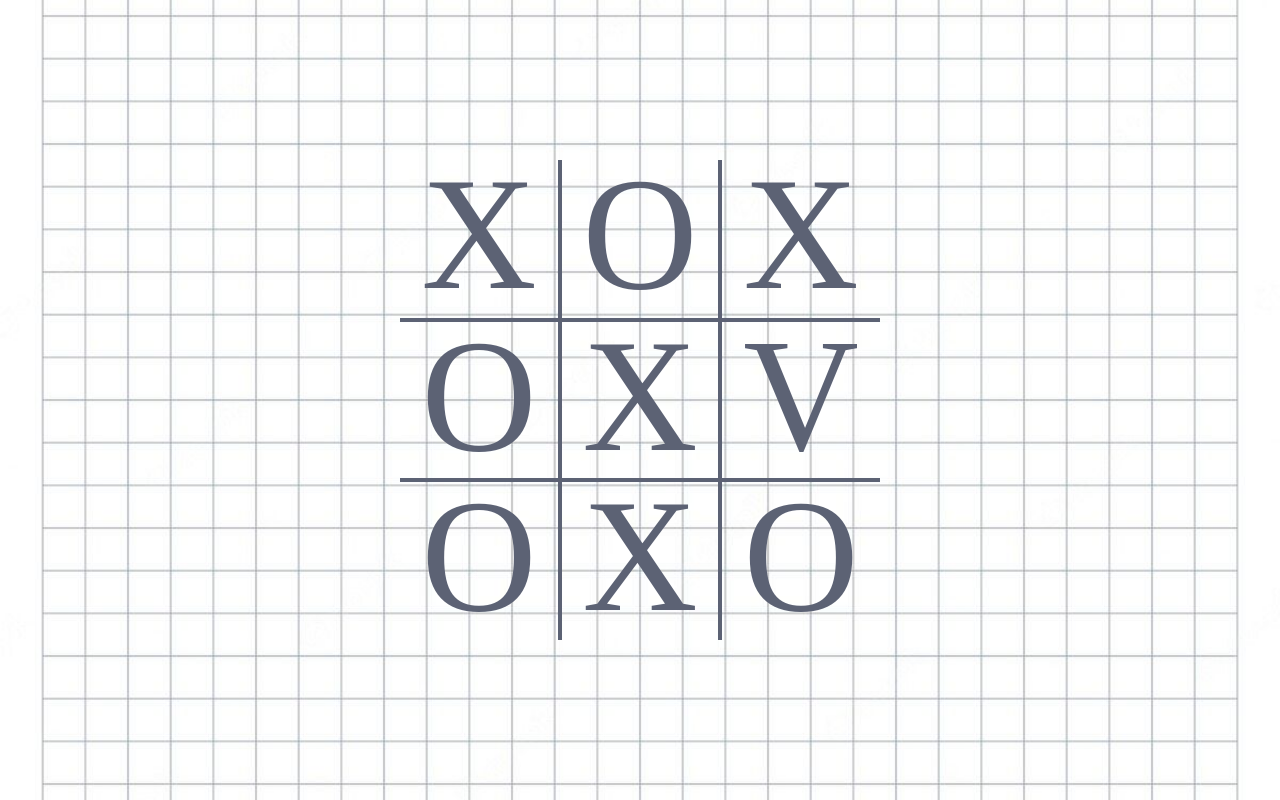
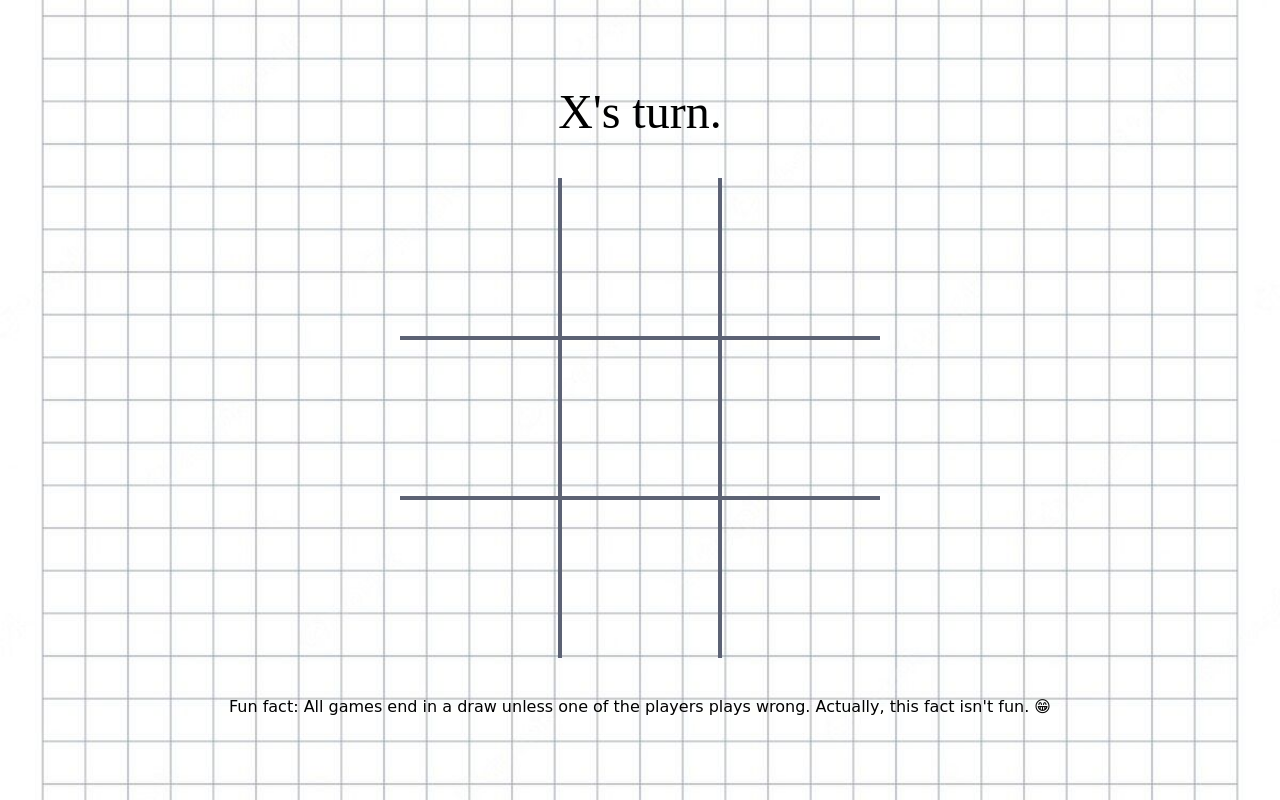
Before and after one commit to b0tm0de/case001, a React (Vite) app: page / in a window 1280 px wide. Built offline with nearby package versions, Linux system fonts and the light colour scheme; a web font is replaced by a local one.

Commit message:
click function draft

```diff
--- a/src/App.jsx
+++ b/src/App.jsx
@@ -2,15 +2,33 @@ import { useState } from "react"
 import Cell from "./Components/Cell"
 
 function App() {
-  const [board, setBoard] = useState(["x", "o", "x", "o", "x", "v", "o", "x", "o"])
+  const defaultBoard = new Array(9).fill(null)
+  const [board, setBoard] = useState(defaultBoard)
+  const [turn, setTurn] = useState("X")
 
-  const boardMapped = board.map((element, i) => {
-    return <Cell key={i} id={i} sign={element} />
+  function handleClick(id) {
+    if (board[id]) return
+    setBoard((prevBoard) => {
+      const newBoard = [...prevBoard]
+      newBoard[id] = turn
+      return newBoard
+    })
+
+    setTurn((prevTurn) => (prevTurn === "X" ? "O" : "X"))
+  }
+
+  const boardMapped = board.map((sign, i) => {
+    return <Cell key={i} id={i} sign={sign} setBoard={setBoard} handleClick={handleClick} />
   })
 
   return (
     <main className="app">
+      <span>{turn}'s turn.</span>
       <div className="game-grid">{boardMapped}</div>
+      <p className="fun-fact">
+        Fun fact: All games end in a draw unless one of the players plays wrong. Actually, this fact
+        isn't fun. 😁
+      </p>
     </main>
   )
 }
```
